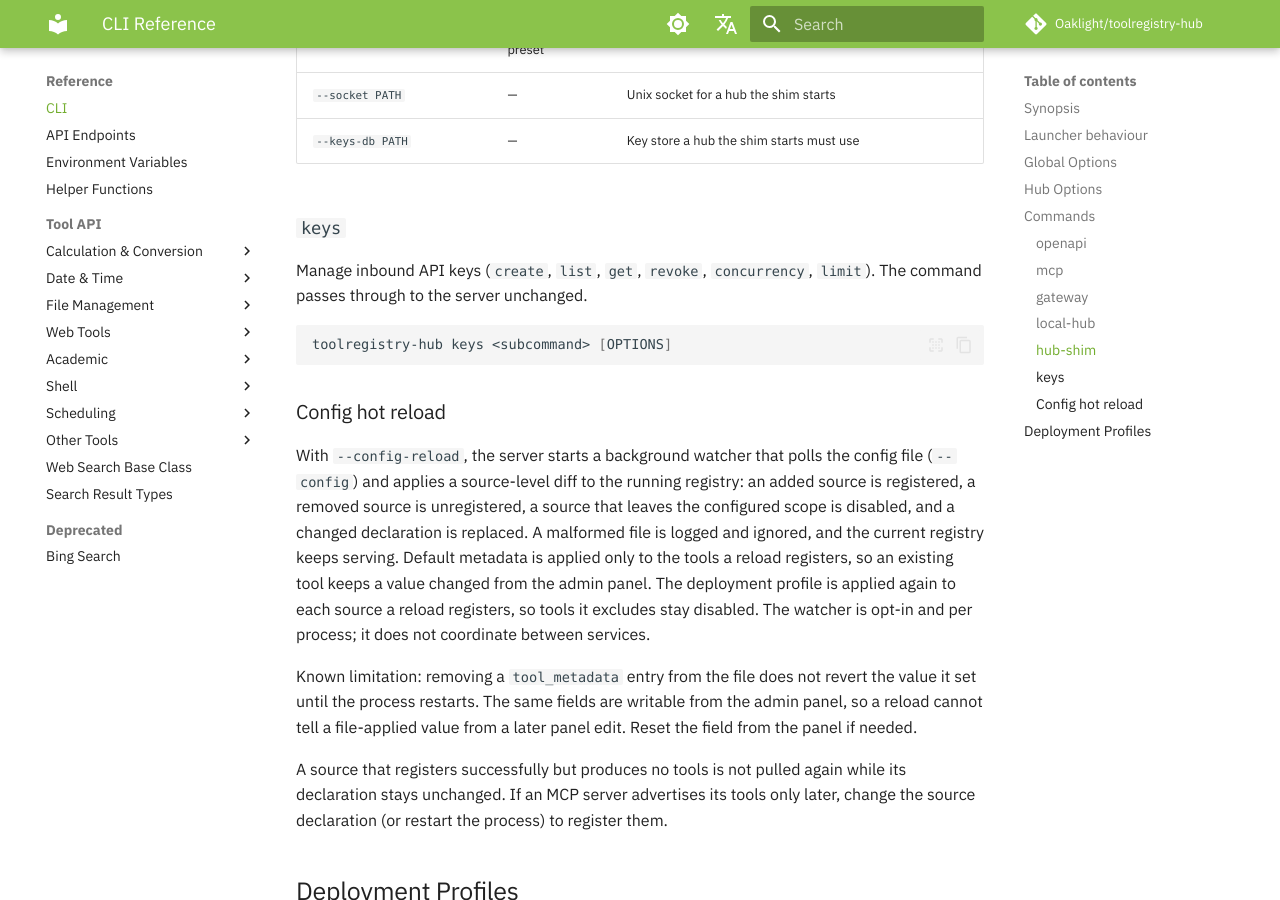
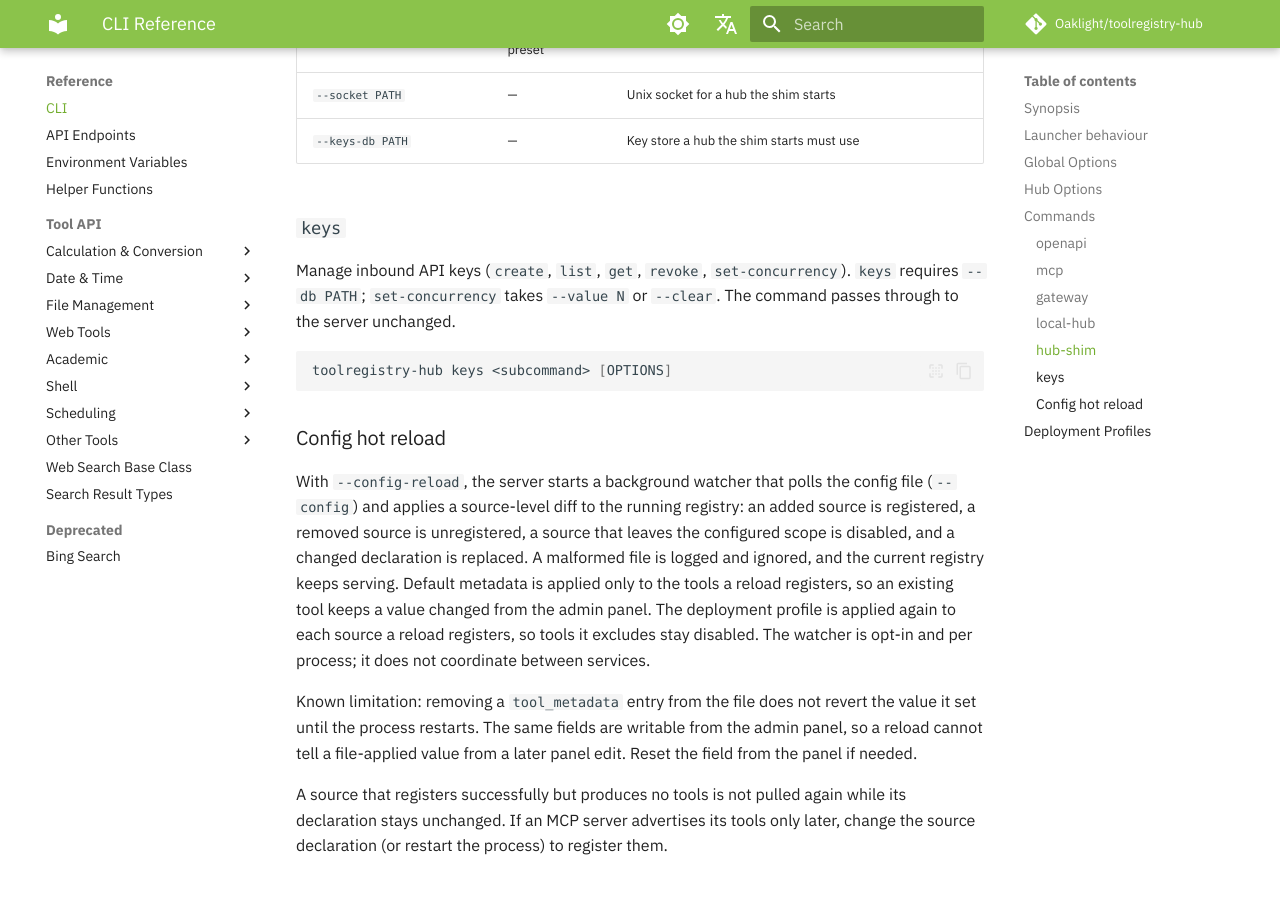
Before and after one commit to Oaklight/toolregistry-hub, an MkDocs documentation site: the page built from docs/reference/cli.md, in a window 1280 px wide and 900 px high, scrolled down 4698 px. Built offline with MkDocs 1.6.1 and Material for MkDocs 9.7.7, drawn with Linux system fonts in a browser that asks for light colours; some web fonts are replaced; comment, search, counter and statistics services are not loaded.

Commit message:
docs(cli): correct the keys subcommands (#269)

````diff
--- a/docs/reference/cli.md
+++ b/docs/reference/cli.md
@@ -159,8 +159,9 @@ toolregistry-hub hub-shim [OPTIONS]
 
 ### `keys`
 
-Manage inbound API keys (`create`, `list`, `get`, `revoke`, `concurrency`,
-`limit`). The command passes through to the server unchanged.
+Manage inbound API keys (`create`, `list`, `get`, `revoke`,
+`set-concurrency`). `keys` requires `--db PATH`; `set-concurrency` takes
+`--value N` or `--clear`. The command passes through to the server unchanged.
 
 ```bash
 toolregistry-hub keys <subcommand> [OPTIONS]
````
